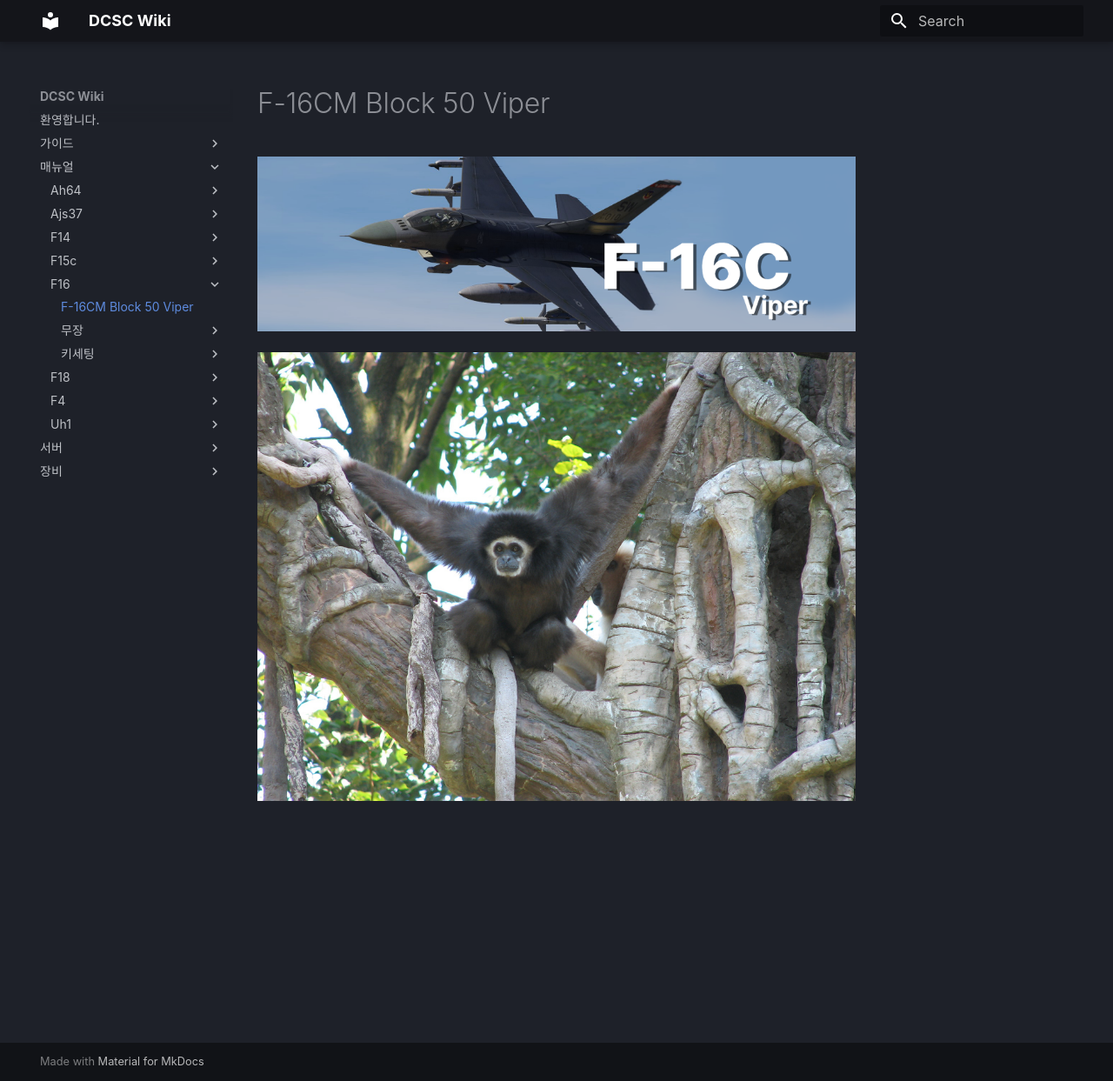
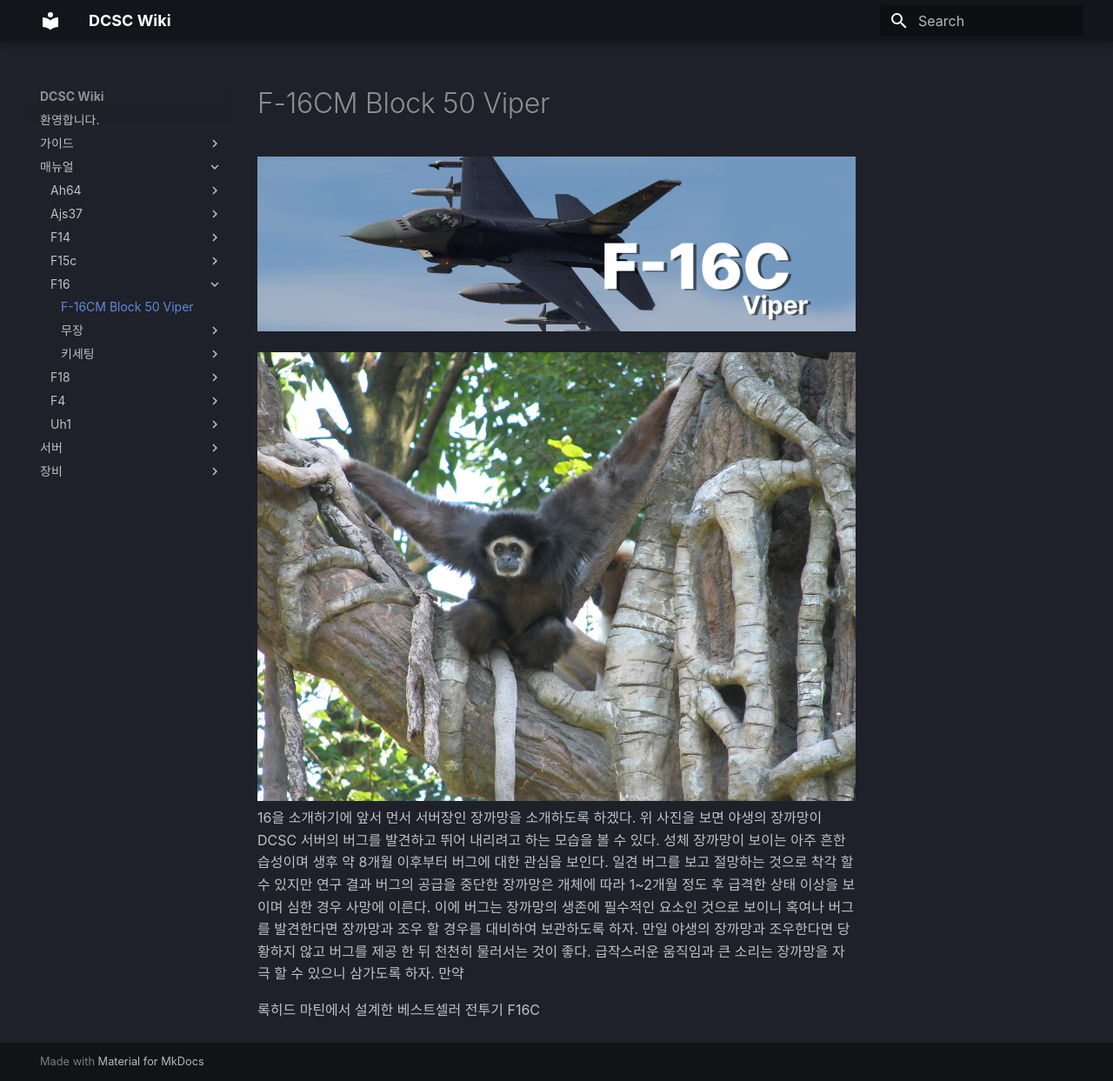
Before and after one commit to dcs-c/dcs-c.github.io, an MkDocs documentation site: the page built from docs/매뉴얼/f16/index.md, in a window 1280 px wide and 1243 px high. Shown: the whole window at 87% size. Built offline with MkDocs 1.6.1 and Material for MkDocs 9.7.7, drawn with Linux system fonts in a browser that asks for light colours; some web fonts are replaced.

Commit message:
Update index.md

```diff
--- a/docs/매뉴얼/f16/index.md
+++ b/docs/매뉴얼/f16/index.md
@@ -2,3 +2,12 @@
 ![](https://github.com/dcs-c/dcs-c.github.io/blob/main/docs/%EB%A7%A4%EB%89%B4%EC%96%BC/f16/images/F16_amraam2.png?raw=true)
 
 ![](https://github.com/dcs-c/dcs-c.github.io/blob/main/docs/%EB%A7%A4%EB%89%B4%EC%96%BC/f16/images/White-handed_Gibbon.jpg?raw=true)
+16을 소개하기에 앞서 먼서 서버장인 장까망을 소개하도록 하겠다. 위 사진을 보면 야생의 장까망이 DCSC 서버의 버그를 발견하고 뛰어 내리려고 하는 모습을 볼 수 있다. 성체 장까망이 보이는 아주 흔한 습성이며 생후 약 8개월 이후부터 버그에 대한 관심을 보인다. 일견 버그를 보고 절망하는 것으로 착각 할 수 있지만 연구 결과 버그의 공급을 중단한 장까망은 개체에 따라 1~2개월 정도 후 급격한 상태 이상을 보이며 심한 경우 사망에 이른다. 이에 버그는 장까망의 생존에 필수적인 요소인 것으로 보이니 혹여나 버그를 발견한다면 장까망과 조우 할 경우를 대비하여 보관하도록 하자.
+만일 야생의 장까망과 조우한다면 당황하지 않고 버그를 제공 한 뒤 천천히 물러서는 것이 좋다. 급작스러운 움직임과 큰 소리는 장까망을 자극 할 수 있으니 삼가도록 하자.
+만약
+
+
+
+
+
+록히드 마틴에서 설계한 베스트셀러 전투기 F16C
```
